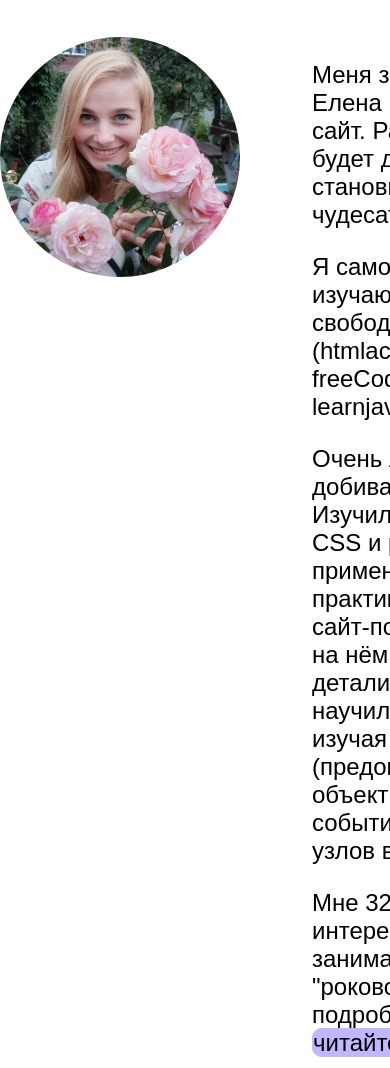
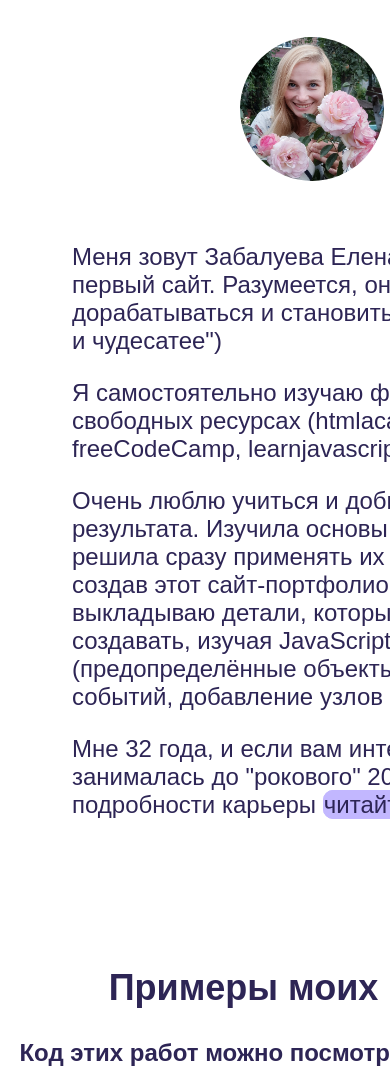
Before and after one commit to zabalueva/zabalueva.github.io, a plain HTML site: page index.html in a window 390 px wide. Shown: the part 67-1135 px from the top of the page. Drawn offline with Linux system fonts and the light colour scheme.

Commit message:
Change mobile version

```diff
--- a/index.html
+++ b/index.html
@@ -38,7 +38,7 @@
         <section class="about" id="about">
             <div class="about__text">
                 <p>Меня зовут Забалуева Елена и это мой первый сайт.
-                    Разумеется, он будет дорабатываться и становиться всё чудесатее и чудесатее)
+                    Разумеется, он будет дорабатываться и становиться "всё чудесатее и чудесатее")
                 </p>
 
                 <p>Я самостоятельно изучаю фронтенд на свободных ресурсах (htmlacademy, freeCodeCamp, learnjavascript,
@@ -46,7 +46,8 @@
                 </p>
                 <p>Очень люблю учиться и добиваться результата. Изучила основы HTML и CSS и решила сразу применять их на
                     практике, создав этот сайт-портфолио.
-                    Также на нём я выкладываю детали, которые я научилась создавать, изучая JavaScript (предопределённые объекты, обработчики событий, добавлени узлов в DOM).
+                    Также на нём я выкладываю детали, которые я научилась создавать, изучая JavaScript (предопределённые
+                    объекты, обработчики событий, добавление узлов в DOM).
                 </p>
                 <p>Мне 32 года, и если вам интересно, чем же я занималась до "рокового" 2020, то подробности карьеры
                     <span id="career" class="about__career"> читайте тут.</span>
--- a/scss/style.scss
+++ b/scss/style.scss
@@ -98,9 +98,9 @@ img:not([src*=".svg"]) {
     grid-area: 2 / 3 / 3 / 6;
     padding-left: 3em;
 
-/*     &__text {
+    &__text {
         color: $color_hard;
-    } */
+    }
 
     &__career {
         background-color: $color_light;
@@ -112,7 +112,6 @@ img:not([src*=".svg"]) {
 
 .portfolio {
     grid-area: 3 / 2 / 4 / 5 ;
-    display: grid;
 
     &__heading {
         display: flex;
@@ -215,4 +214,17 @@ img:not([src*=".svg"]) {
     .show {
         display: grid;
     }
+    .head {
+        grid-area: 2 / 3 / 2 / 6;
+    }
+    .about {
+        color: red;
+        grid-area: 3 / 1 / 3 / 6;
+    }
+    .portfolio {
+        grid-area: 5 / 1 / 5 / 6 ;
+    }
+    .footer{
+        grid-area: 6 / 1 / 6 / 6;
+    }
 }
```
Also changed, not shown: css/style.css. Lines whose indentation alone changed are shown as unchanged.
